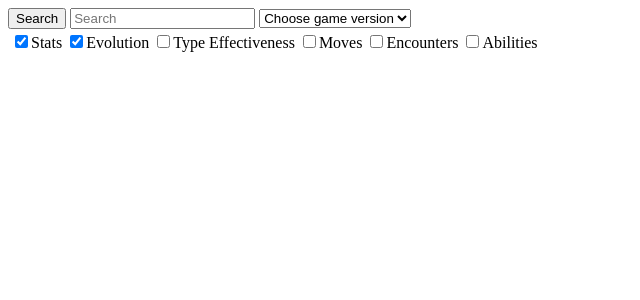
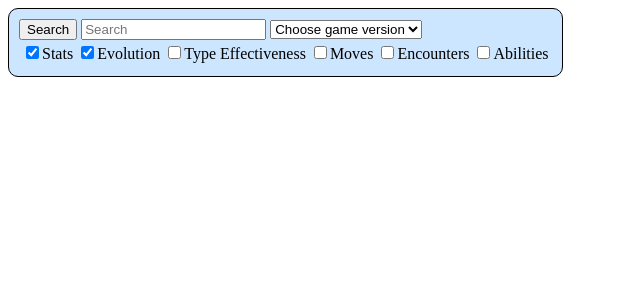
Before and after one commit to ticowiko/intpdb, a Django app: page /pokemon/ in a window 1280 px wide. Shown: the top 300 px of the page, without its empty margins (0-640 px from the left). Run offline with Django 3.2, Linux system fonts and the light colour scheme; data that the repository does not hold is empty; some libraries are stand-ins or nearby versions.

Commit message:
styled form

```diff
--- a/pokemon/static/pokemon/style.css
+++ b/pokemon/static/pokemon/style.css
@@ -1,3 +1,13 @@
+/* Form styles */
+
+.form-container {
+    border-radius: 10px;
+    border: 1px solid black;
+    background-color: #cce6ff;
+    padding: 10px;
+    display: inline-block;
+}
+
 /* Pokemon display styles */
 
 .all-poke-info {
--- a/pokemon/templates/pokemon/index.html
+++ b/pokemon/templates/pokemon/index.html
@@ -11,7 +11,7 @@
 
 <div id="app">
 
-    <form id="search-form" accept-charset="utf-8" onsubmit="return false;">
+    <form id="search-form" accept-charset="utf-8" onsubmit="return false;" class="form-container">
         <div>
             <button class="searchbutton" v-on:click="update_pokemon_set">
                 Search
```
